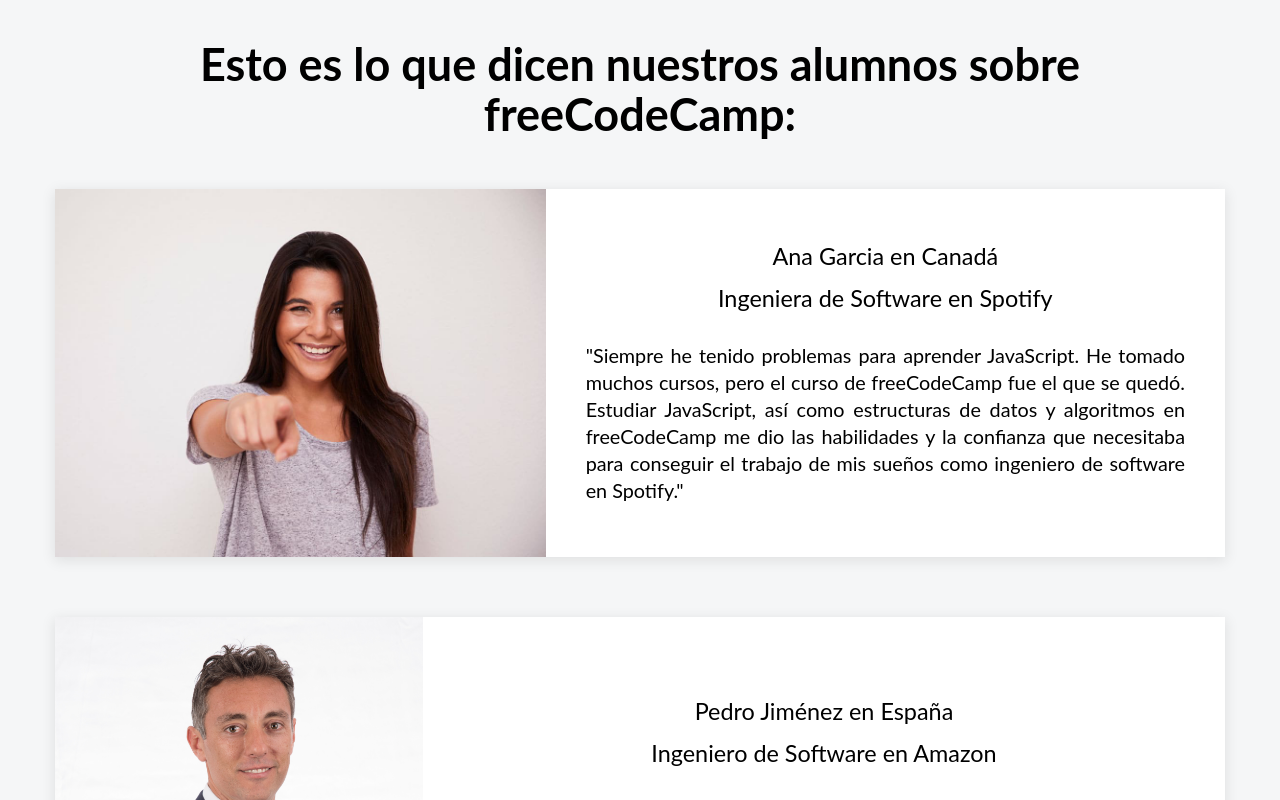
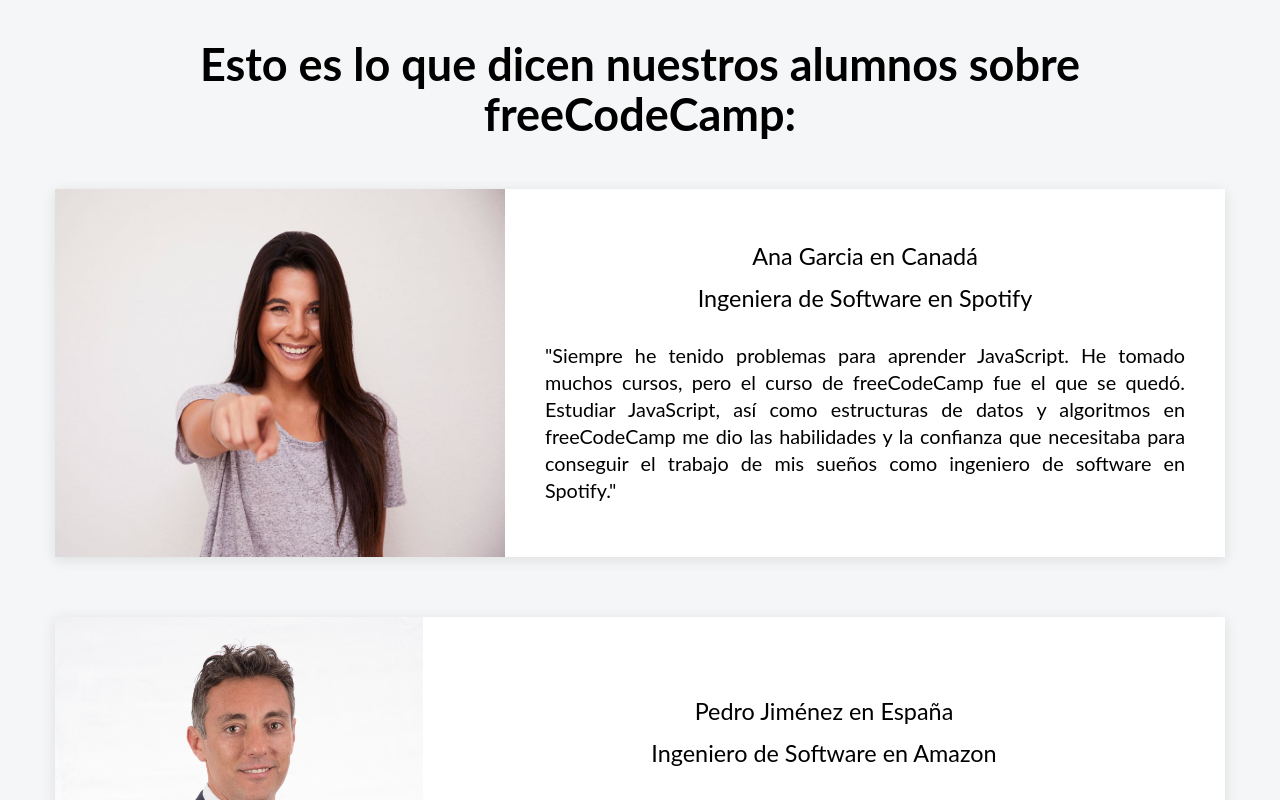
Before and after one commit to JaimeRomeroH/Testimonios-react, a React (Create React App) app: page / in a window 1280 px wide. Shown: the top 800 px of the page. Built offline with nearby package versions, Linux system fonts and the light colour scheme.

Commit message:
Se modifico el ancho en la clase imagen-testimonio

```diff
--- a/src/Estilos/Testimonio.css
+++ b/src/Estilos/Testimonio.css
@@ -10,7 +10,7 @@
 }
 
 .imagen-testimonio{
-    width: auto;
+    width: 450px;
     height: 368px;
 }
 
```
